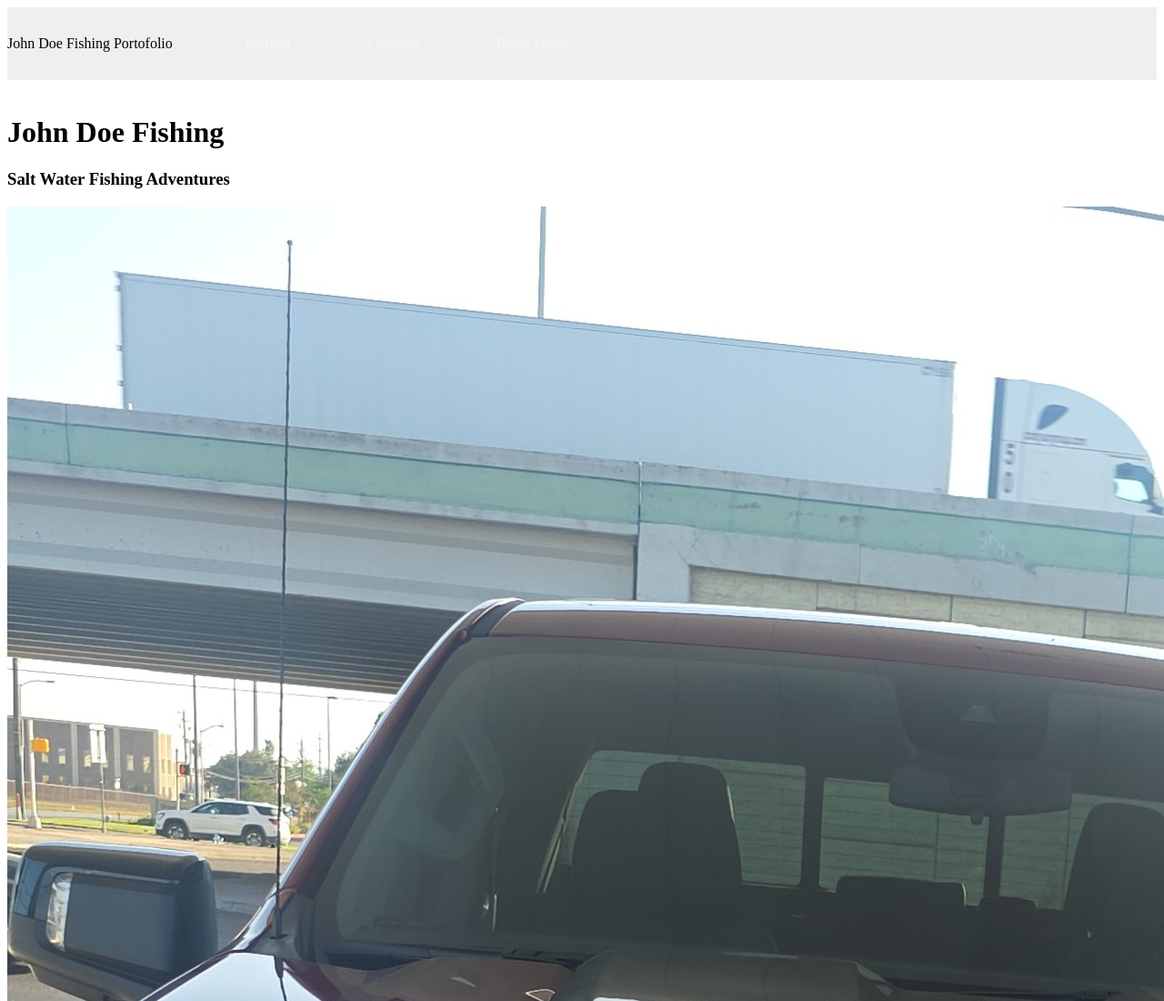
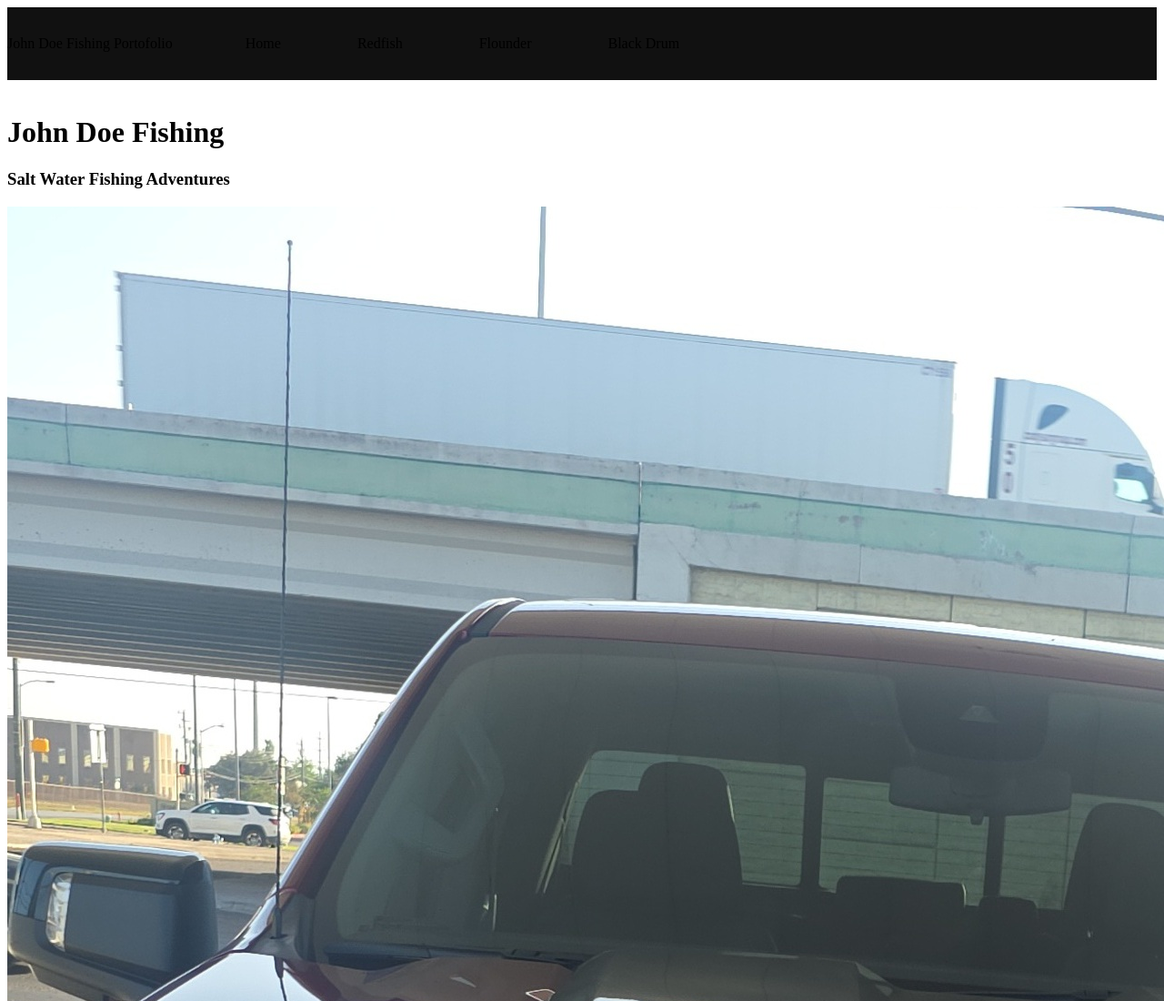
Before and after one commit to jacobtowers3883-droid/CSCI-1115-Lab-4, a plain HTML site: page index.html in a window 1280 px wide. Shown: the top 1100 px of the page at 91% size. Drawn offline with Linux system fonts and the light colour scheme.

Commit message:
Update index.html

```diff
--- a/index.html
+++ b/index.html
@@ -104,11 +104,11 @@
                 margin: 40px;
             }
             header li a {
-                color: whitesmoke;
+                color: black;
                 text-decoration: none;
             }
             header {
-                background-color: #1111;
+                background-color: #111111;
                 height: 80px;
                 display: flex;
                 align-items: center;
@@ -129,6 +129,7 @@
           John Doe Fishing Portofolio
             <nav>
                 <ul>
+                    <li><a href="index.html">Home</a>
                     <li><a href="Redfish.html">Redfish</a>
                     <li><a href="Flounder.html">Flounder</a>
                     <li><a href="Black_Drum.html">Black Drum</a>
@@ -146,7 +147,7 @@
 
         <div class="image-div">
             <!-- This is how to include an image in HTML. Do you see how it specifies a URL to fetch the image from? -->
-            <img src="Photos/20492.jpg" width 600>
+            <img src="Photos/20492.jpg" width 300>
         </div>
 
         <br>
```
